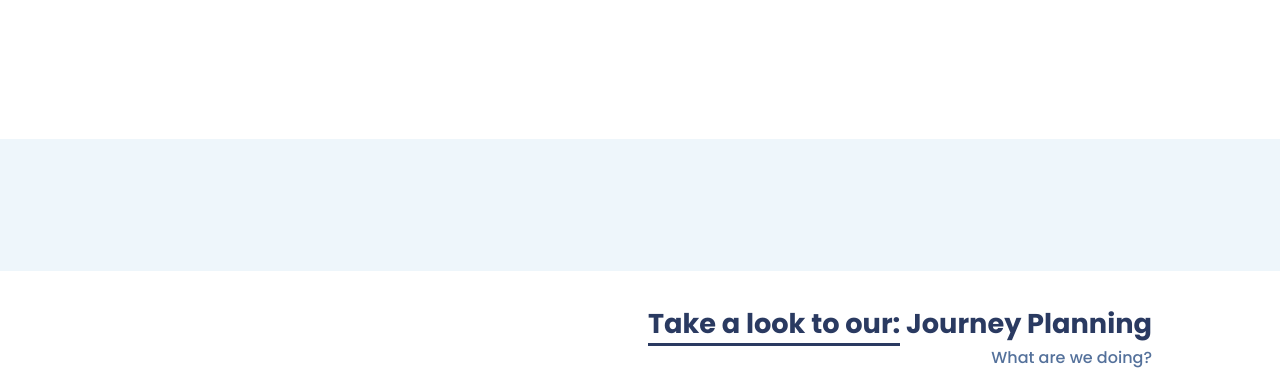
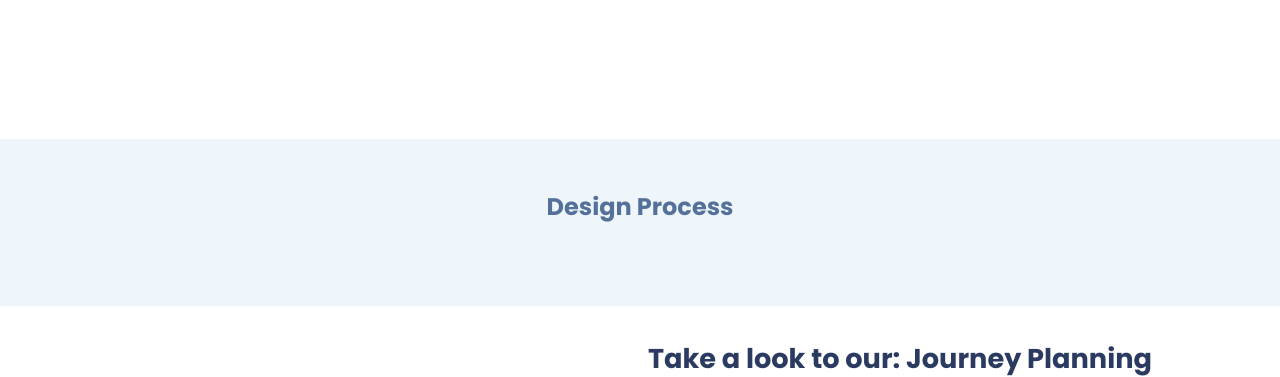
Before and after one commit to TugasInformatika/InfinityAndBeyond, a plain HTML site: page index.html in a window 1280 px wide. Shown: the part 1160-1537 px from the top of the page. Drawn offline with nearby package versions, Linux system fonts and the light colour scheme; a script that the page names is missing.

Commit message:
Update index.html

```diff
--- a/index.html
+++ b/index.html
@@ -59,11 +59,11 @@
         </div>
     </section>
 
-    <!-- Design Process -->
-    <section class="design-process" id="design-process" style="padding: 50px 10%; background-color: #eef6fb;">
-        <div class="design-prosess" style="text-align:center; margin-bottom: 2rem;">
-
-    </section>
+   <section class="design-process" id="design-process" style="padding: 50px 10%; background-color: #eef6fb;">
+    <div class="design-process-title" style="text-align:center; margin-bottom: 2rem;">
+        <h1><span>Design</span> Process</h1>
+    </div>
+</section>
 
     <!-- Canva Embed -->
     <section class="canva" id="canva" style="padding: 2rem 10%;">
```
